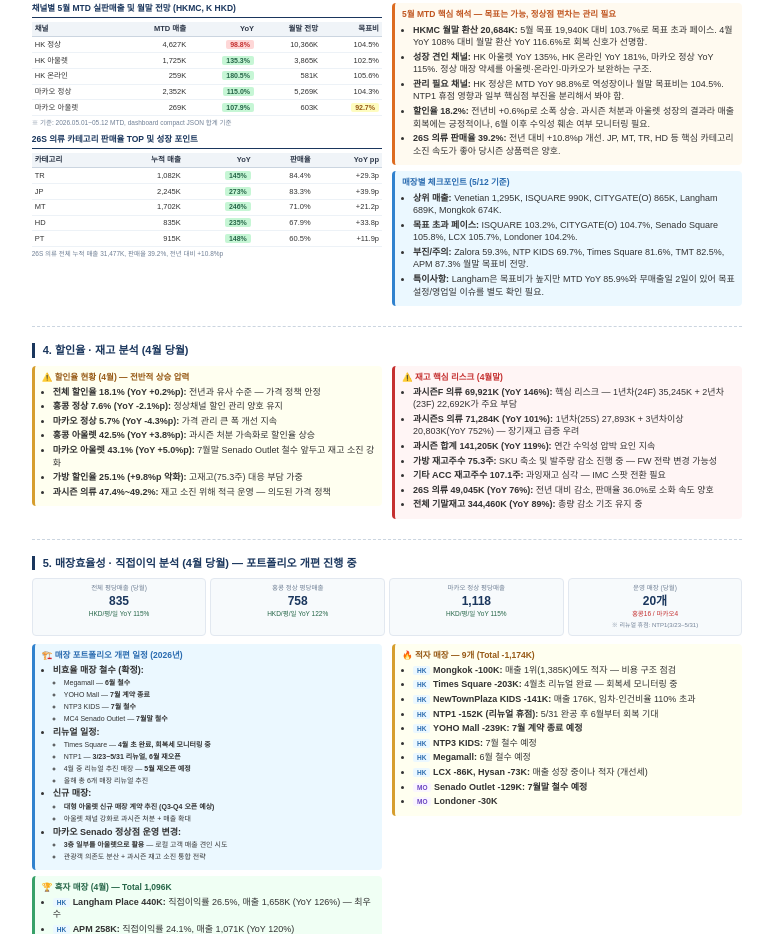
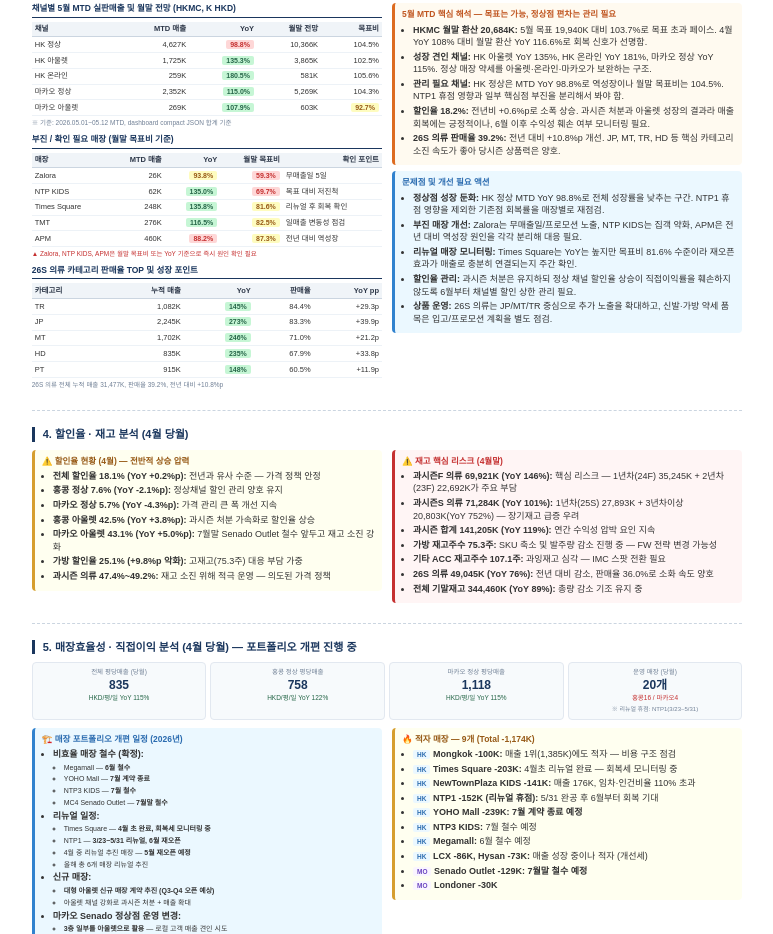
Before and after one commit to zbwbabe-source/hkmc_summary_report, a plain HTML site: page index.html in a window 1280 px wide. Shown: the part 935-1869 px from the top of the page, without its empty margins (253-1026 px from the left). Drawn offline with Linux system fonts and the light colour scheme.

Commit message:
Add May MTD issue and action details

```diff
--- a/index.html
+++ b/index.html
@@ -291,6 +291,19 @@
       </div>
 
       <div class="section" style="margin-top:6px;">
+        <div class="section-title">부진 / 확인 필요 매장 (월말 목표비 기준)</div>
+        <table>
+          <tr><th>매장</th><th class="num">MTD 매출</th><th class="num">YoY</th><th class="num">월말 목표비</th><th class="num">확인 포인트</th></tr>
+          <tr><td>Zalora</td><td class="num">26K</td><td class="num"><span class="badge-warn">93.8%</span></td><td class="num"><span class="badge-down">59.3%</span></td><td>무매출일 5일</td></tr>
+          <tr><td>NTP KIDS</td><td class="num">62K</td><td class="num"><span class="badge-up">135.0%</span></td><td class="num"><span class="badge-down">69.7%</span></td><td>목표 대비 저진척</td></tr>
+          <tr><td>Times Square</td><td class="num">248K</td><td class="num"><span class="badge-up">135.8%</span></td><td class="num"><span class="badge-warn">81.6%</span></td><td>리뉴얼 후 회복 확인</td></tr>
+          <tr><td>TMT</td><td class="num">276K</td><td class="num"><span class="badge-up">116.5%</span></td><td class="num"><span class="badge-warn">82.5%</span></td><td>일매출 변동성 점검</td></tr>
+          <tr><td>APM</td><td class="num">460K</td><td class="num"><span class="badge-down">88.2%</span></td><td class="num"><span class="badge-warn">87.3%</span></td><td>전년 대비 역성장</td></tr>
+        </table>
+        <div style="font-size:6.5px;color:#c53030;margin-top:3px;">▲ Zalora, NTP KIDS, APM은 월말 목표비 또는 YoY 기준으로 즉시 원인 확인 필요</div>
+      </div>
+
+      <div class="section" style="margin-top:6px;">
         <div class="section-title">26S 의류 카테고리 판매율 TOP 및 성장 포인트</div>
         <table>
           <tr><th>카테고리</th><th class="num">누적 매출</th><th class="num">YoY</th><th class="num">판매율</th><th class="num">YoY pp</th></tr>
@@ -316,12 +329,13 @@
         </ul>
       </div>
       <div class="box box-blue" style="margin-top:6px;">
-        <div class="box-title blue">매장별 체크포인트 (5/12 기준)</div>
+        <div class="box-title blue">문제점 및 개선 필요 액션</div>
         <ul>
-          <li><b>상위 매출:</b> Venetian 1,295K, ISQUARE 990K, CITYGATE(O) 865K, Langham 689K, Mongkok 674K.</li>
-          <li><b>목표 초과 페이스:</b> ISQUARE 103.2%, CITYGATE(O) 104.7%, Senado Square 105.8%, LCX 105.7%, Londoner 104.2%.</li>
-          <li><b>부진/주의:</b> Zalora 59.3%, NTP KIDS 69.7%, Times Square 81.6%, TMT 82.5%, APM 87.3% 월말 목표비 전망.</li>
-          <li><b>특이사항:</b> Langham은 목표비가 높지만 MTD YoY 85.9%와 무매출일 2일이 있어 목표 설정/영업일 이슈를 별도 확인 필요.</li>
+          <li><b>정상점 성장 둔화:</b> HK 정상 MTD YoY 98.8%로 전체 성장률을 낮추는 구간. NTP1 휴점 영향을 제외한 기존점 회복률을 매장별로 재점검.</li>
+          <li><b>부진 매장 개선:</b> Zalora는 무매출일/프로모션 노출, NTP KIDS는 집객 약화, APM은 전년 대비 역성장 원인을 각각 분리해 대응 필요.</li>
+          <li><b>리뉴얼 매장 모니터링:</b> Times Square는 YoY는 높지만 목표비 81.6% 수준이라 재오픈 효과가 매출로 충분히 연결되는지 주간 확인.</li>
+          <li><b>할인율 관리:</b> 과시즌 처분은 유지하되 정상 채널 할인율 상승이 직접이익률을 훼손하지 않도록 6월부터 채널별 할인 상한 관리 필요.</li>
+          <li><b>상품 운영:</b> 26S 의류는 JP/MT/TR 중심으로 추가 노출을 확대하고, 신발·가방 약세 품목은 입고/프로모션 계획을 별도 점검.</li>
         </ul>
       </div>
     </div>
```
